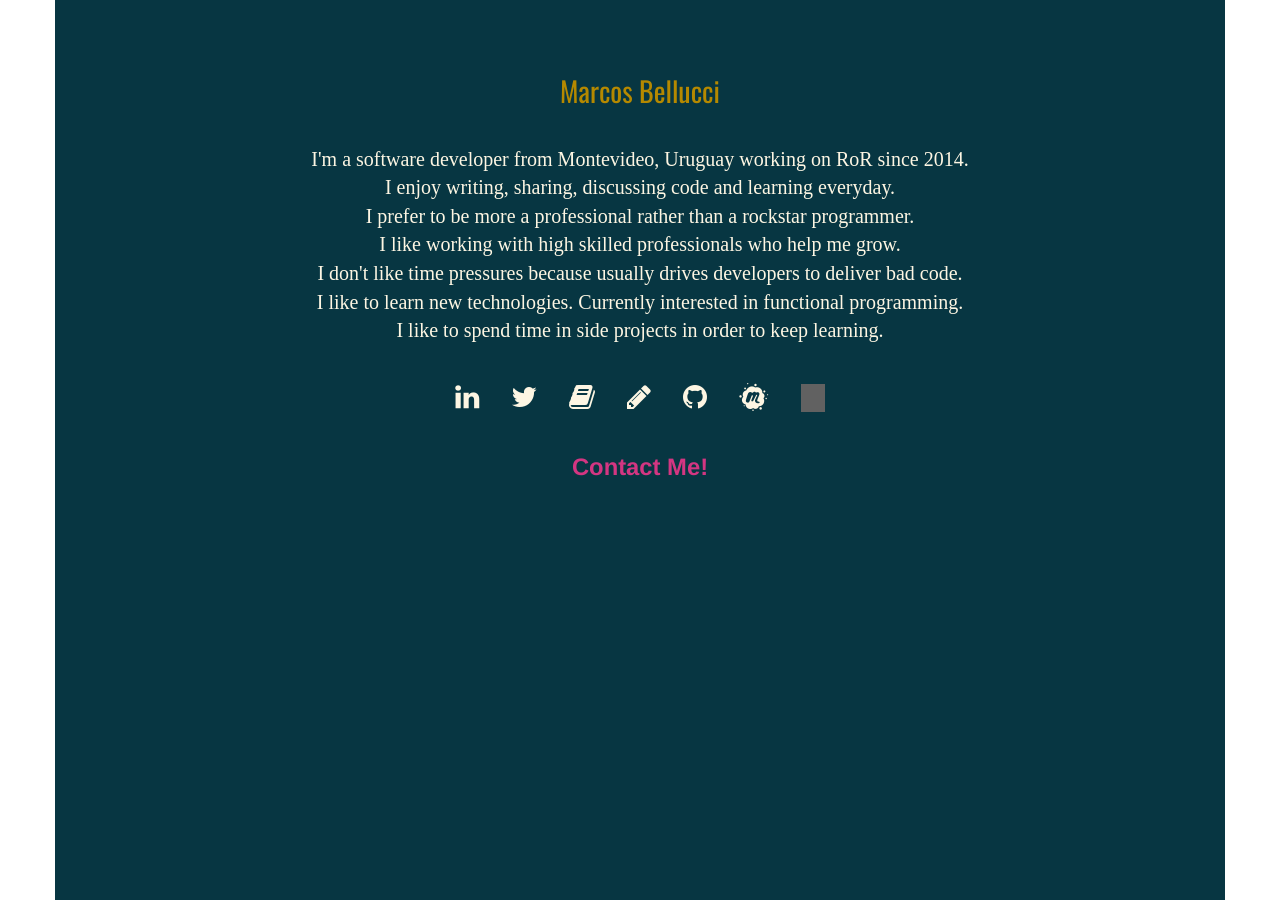
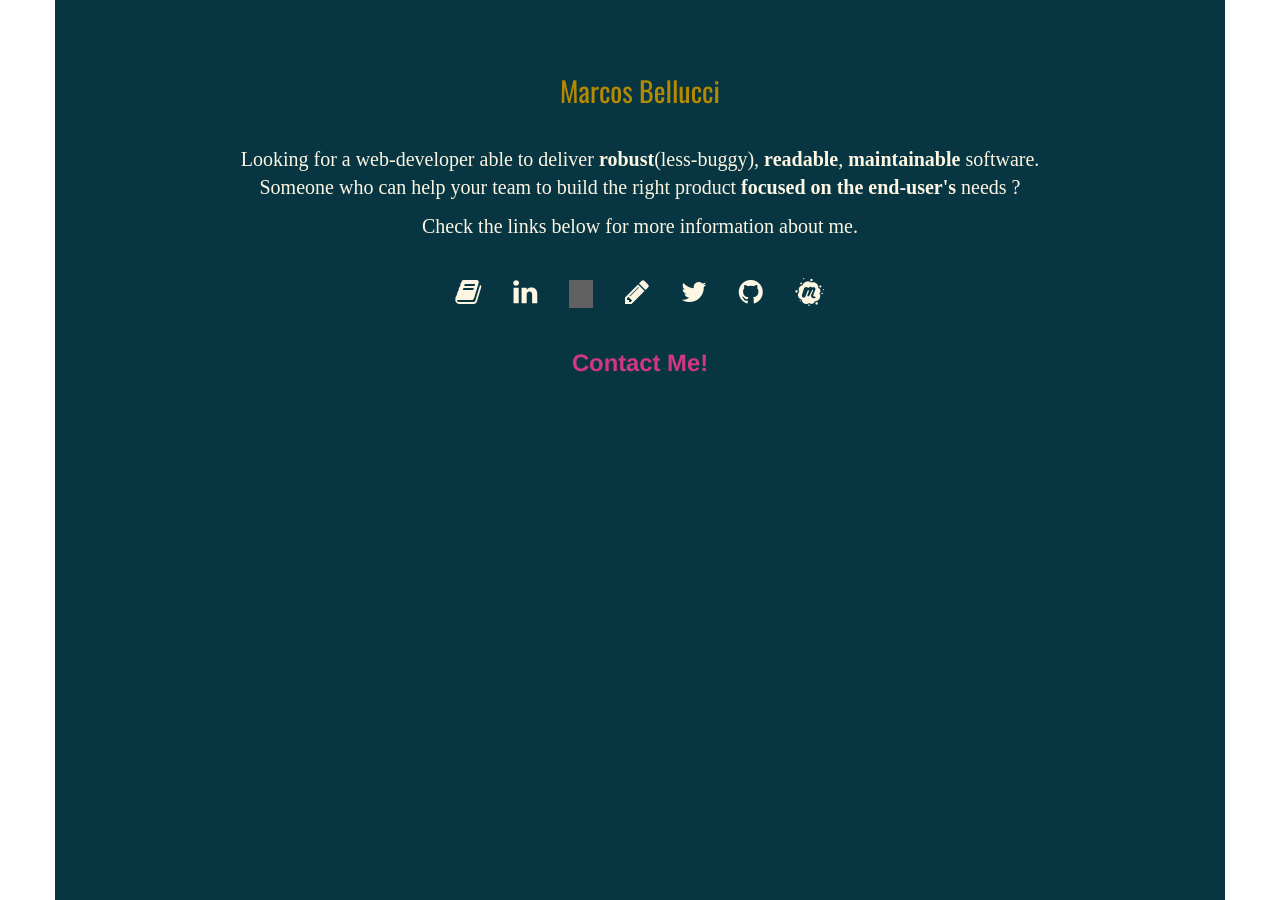
Before and after one commit to delbetu/delbetu.github.io, a Jekyll site: the page built from index.html, in a window 1280 px wide and 900 px high. Built offline with Jekyll 4.4.1, drawn with Linux system fonts in a browser that asks for light colours; grey boxes are pictures that could not be loaded.

Commit message:
Update index

```diff
--- a/_config.yml
+++ b/_config.yml
@@ -1,5 +1,5 @@
 title: Marcos Bellucci
-email: MarcosBellucci@gmail.com
+email: delbetu@gmail.com
 description: > # this means to ignore newlines until "baseurl:"
   Personal website to show who am i and how i work.
 baseurl: "" # the subpath of your site, e.g. /blog
--- a/index.html
+++ b/index.html
@@ -10,34 +10,39 @@ layout: default
 
     <div class="row">
       <p>
-        I'm a software developer from Montevideo, Uruguay working on RoR since 2014.<br>
-        I enjoy writing, sharing, discussing code and learning everyday.<br>
-        I prefer to be more a professional rather than a rockstar programmer.<br>
-        I like working with high skilled professionals who help me grow.<br>
-        I don't like time pressures because usually drives developers to deliver bad code.<br>
-        I like to learn new technologies. Currently interested in functional programming.<br>
-        I like to spend time in side projects in order to keep learning.<br>
+      Looking for a web-developer able to deliver <strong>robust</strong>(less-buggy), <strong>readable</strong>, <strong>maintainable</strong> software.</br>
+      Someone who can help your team to build the right product <strong>focused on the end-user's</strong> needs ?
+      </p>
+      <p>
+      Check the links below for more information about me.
       </p>
     </div>
 
     <div class="row social-icons">
+      <a target="_blank" data-toggle="tooltip" title="Resume"
+        href="/resume">
+        <i class="fa fa-2x fa-book"></i>
+      </a>
+
       <a target="_blank" data-toggle="tooltip" title="Linkedin"
-        href="https://www.linkedin.com/in/marcos-bellucci-fratti-76b07918">
+        href="https://www.linkedin.com/in/marcos-bellucci-fratti-76b07918/?locale=en_US">
         <i class="fa fa-2x fa-linkedin"></i>
+      </a>
+
+      <a target="_blank" data-toggle="tooltip" title="Dev.to"
+        href="https://dev.to/delbetu">
+        <img class="invert-svg-color fix-margin"
+        src="https://d2fltix0v2e0sb.cloudfront.net/dev-badge.svg"
+        alt="M Bellucci's DEV Profile" height="28" width="24" />
+      </a>
+
+      <a id="sample-code-link" href="#" data-toggle="tooltip" title="Sample Code">
+        <i class="fa fa-2x fa-pencil"></i>
       </a>
 
       <a target="_blank" data-toggle="tooltip" title="Twitter"
         href="https://twitter.com/delbetu" >
         <i class="fa fa-2x fa-twitter"></i>
-      </a>
-
-      <a target="_blank" data-toggle="tooltip" title="Resume"
-        href="https://github.com/delbetu/resume/blob/master/resume.pdf">
-        <i class="fa fa-2x fa-book"></i>
-      </a>
-
-      <a id="sample-code-link" href="#" data-toggle="tooltip" title="Sample Code">
-        <i class="fa fa-2x fa-pencil"></i>
       </a>
 
       <a target="_blank" data-toggle="tooltip" title="Github"
@@ -48,13 +53,6 @@ layout: default
       <a target="_blank" data-toggle="tooltip" title="Meetup"
         href="http://www.meetup.com/es-ES/members/87421642/">
         <i class="fa fa-2x fa-meetup"></i>
-      </a>
-
-      <a target="_blank" data-toggle="tooltip" title="Dev.to"
-        href="https://dev.to/delbetu">
-        <img class="invert-svg-color fix-margin"
-        src="https://d2fltix0v2e0sb.cloudfront.net/dev-badge.svg"
-        alt="M Bellucci's DEV Profile" height="28" width="24" />
       </a>
 
     </div>
```
